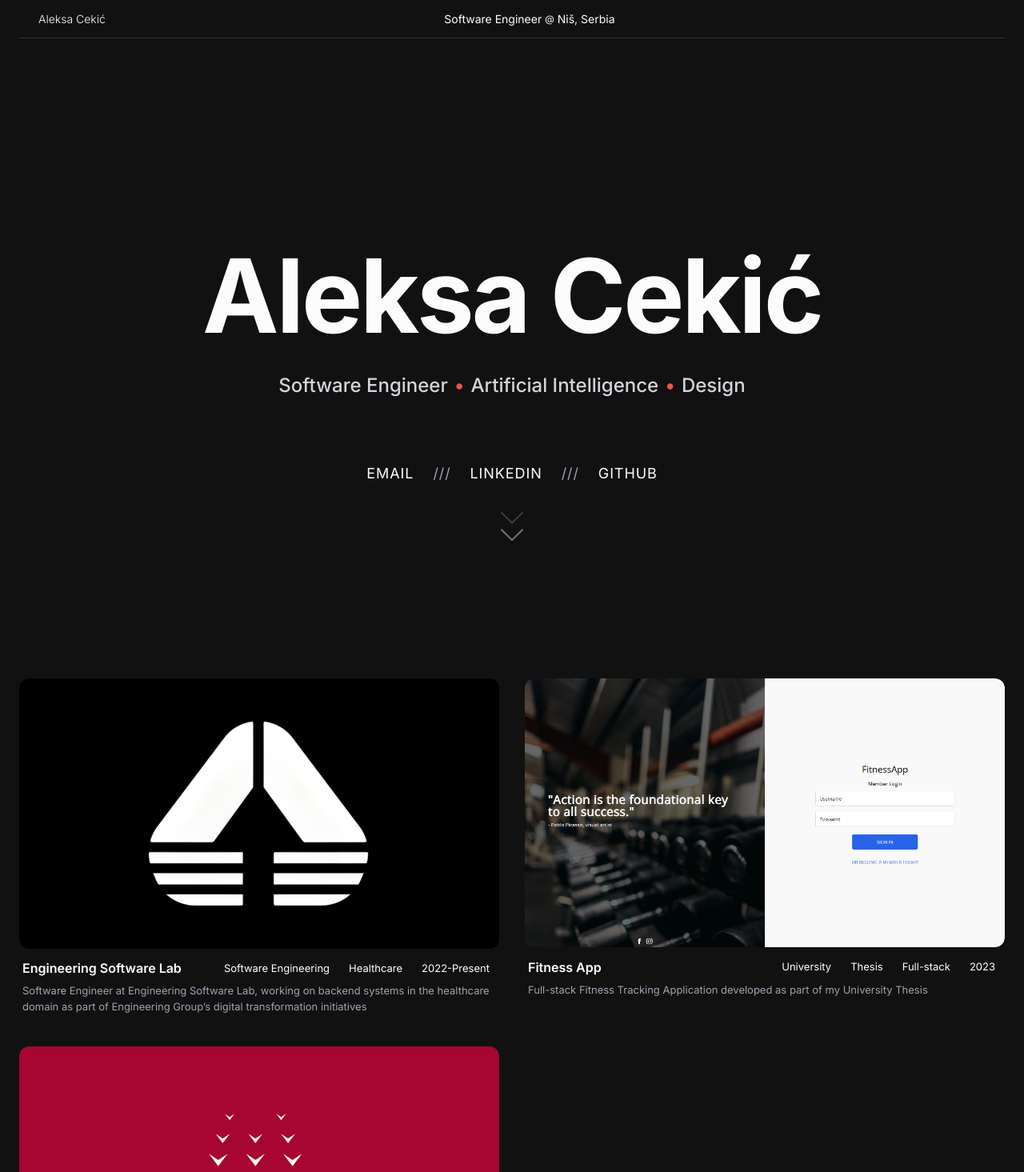
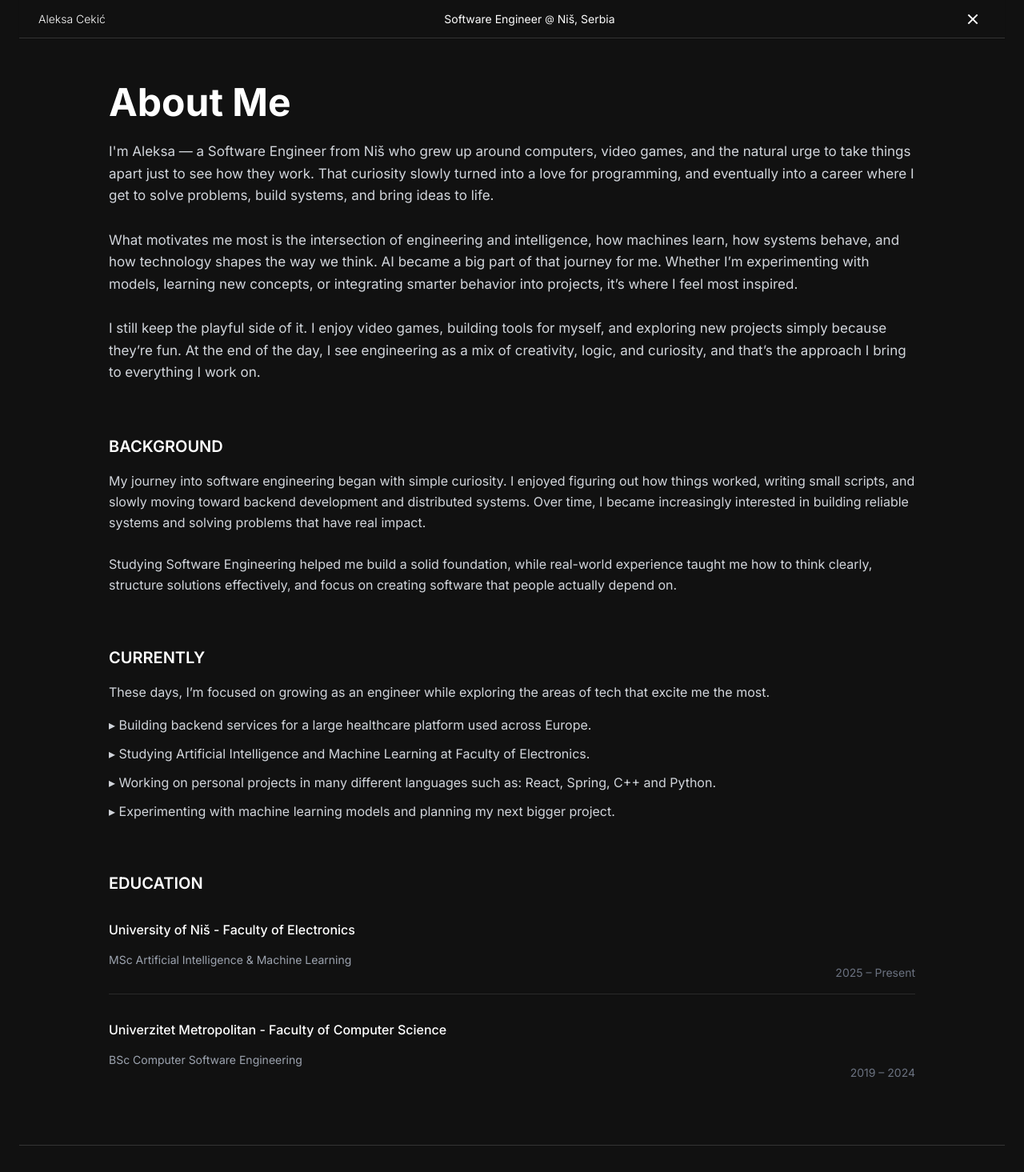
Before and after one commit to alxcek/portfolio, a React (Vite) app: page /about in a window 1280 px wide. Before the commit this address led to /. Shown: the top 1465 px of the page at 80% size. Built offline with nearby package versions, Linux system fonts and the light colour scheme.

Commit message:
feat: added AboutMe page

```diff
--- a/src/App.jsx
+++ b/src/App.jsx
@@ -9,6 +9,7 @@ import Home from "./pages/Home";
 import Esl from "./pages/Esl";
 import Met from "./pages/Met";
 import Fitness from "./pages/Fitness";
+import AboutMe from "./pages/AboutMe";
 
 const App = () => {
   return (
@@ -22,6 +23,7 @@ const App = () => {
             <Route path="/esl" element={<Esl />} />
             <Route path="/met" element={<Met />} />
             <Route path="/fitness" element={<Fitness />} />
+            <Route path="/about" element={<AboutMe />} />
             <Route path="*" element={<Navigate to="/" replace />} />
           </Routes>
           <Footer />
--- a/src/components/Header.jsx
+++ b/src/components/Header.jsx
@@ -5,10 +5,6 @@ const Header = () => {
   const location = useLocation();
   const navigate = useNavigate();
   const isHome = location.pathname === "/";
-
-  const scrollToTop = () => {
-    window.scrollTo({ top: 0, behavior: "smooth" });
-  };
 
   const goHome = () => {
     navigate("/");
@@ -18,7 +14,7 @@ const Header = () => {
     <nav className="sticky top-0 z-50 flex items-center justify-between bg-[#111] border-b border-white/15 px-6 py-2 text-sm shadow-sm h-12">
       <div
         className="flex-shrink-0 font-light text-md cursor-pointer hover:text-[#FF4D4D] transition-colors duration-300 ease-in-out"
-        onClick={scrollToTop}
+        onClick={() => navigate("/about")}
       >
         Aleksa Cekić
       </div>
--- a/src/components/Projects.jsx
+++ b/src/components/Projects.jsx
@@ -44,15 +44,18 @@ const Projects = () => {
       to={project.link}
       className="
       cursor-pointer group w-full select-none
-      transform transition duration-300
-      hover:-translate-y-2 hover:scale-[1.02]
+      transition duration-300
     "
     >
       <div className="relative w-full overflow-hidden rounded-xl">
         <img
           src={project.image}
           alt={project.title}
-          className="w-full h-auto rounded-xl transition duration-500 group-hover:brightness-90"
+          className="
+          w-full h-auto rounded-xl
+          transition duration-300
+          group-hover:brightness-75
+        "
         />
       </div>
 
@@ -65,7 +68,7 @@ const Projects = () => {
           {project.tags?.map((tag, i) => (
             <span
               key={i}
-              className="text-[13px] px-2 py-[3px] rounded-full text-white whitespace-nowrap" //bg-white/10 removed
+              className="text-[13px] px-2 py-[3px] rounded-full text-white whitespace-nowrap"
             >
               {tag}
             </span>
@@ -78,6 +81,7 @@ const Projects = () => {
       </p>
     </Link>
   );
+
 
   const getGridClasses = () => {
     switch (columns) {
--- /dev/null
+++ b/src/pages/AboutMe.jsx
@@ -0,0 +1,119 @@
+import React from "react";
+
+const AboutMe = () => {
+    return (
+        <div className="w-full">
+
+            {/* Image /*}
+      {/* <img
+        src="https://placehold.co/1920x1080"
+        alt="me"
+        className="w-full max-h-[60vh] sm:h-[60vh] object-cover object-center opacity-90"
+      /> */}
+
+            <div className="px-4 sm:px-8 md:px-12 lg:px-20 xl:px-28 mt-10 sm:mt-14">
+                <section className="mb-12 sm:mb-16">
+                    <h1 className="text-3xl sm:text-5xl font-bold text-white mb-6">
+                        About Me
+                    </h1>
+
+                    <p className="text-gray-300 leading-relaxed text-[16px] sm:text-[17px]">
+                        I'm Aleksa — a Software Engineer from Niš who grew up around computers,
+                        video games, and the natural urge to take things apart just to see how
+                        they work. That curiosity slowly turned into a love for programming, and
+                        eventually into a career where I get to solve problems, build systems,
+                        and bring ideas to life.
+                        <br /><br />
+                        What motivates me most is the intersection of engineering and
+                        intelligence,  how machines learn, how systems behave, and how
+                        technology shapes the way we think. AI became a big part of that
+                        journey for me. Whether I’m experimenting with models, learning new
+                        concepts, or integrating smarter behavior into projects, it’s where I
+                        feel most inspired.
+                        <br /><br />
+                        I still keep the playful side of it. I enjoy video games, building tools
+                        for myself, and exploring new projects simply because they’re fun. At
+                        the end of the day, I see engineering as a mix of creativity, logic, and
+                        curiosity, and that’s the approach I bring to everything I work on.
+                    </p>
+                </section>
+
+                <section className="mb-12 sm:mb-16">
+                    <h2 className="text-lg sm:text-xl font-semibold text-white mb-4">BACKGROUND</h2>
+
+                    <p className="text-gray-300 leading-relaxed">
+                        My journey into software engineering began with simple curiosity. I
+                        enjoyed figuring out how things worked, writing small scripts, and slowly
+                        moving toward backend development and distributed systems. Over time, I
+                        became increasingly interested in building reliable systems and solving
+                        problems that have real impact.
+                        <br /><br />
+                        Studying Software Engineering helped me build a solid foundation, while
+                        real-world experience taught me how to think clearly, structure solutions
+                        effectively, and focus on creating software that people actually depend
+                        on.
+                    </p>
+                </section>
+
+                <section className="mb-12 sm:mb-16">
+                    <h2 className="text-lg sm:text-xl font-semibold text-white mb-4">CURRENTLY</h2>
+
+                    <p className="text-gray-300 leading-relaxed mb-4">
+                        These days, I’m focused on growing as an engineer while exploring the
+                        areas of tech that excite me the most.
+                    </p>
+
+                    <ul className="space-y-3 text-gray-300">
+                        <li>▸ Building backend services for a large healthcare platform used across Europe.</li>
+                        <li>▸ Studying Artificial Intelligence and Machine Learning at Faculty of Electronics.</li>
+                        <li>▸ Working on personal projects in many different languages such as: React, Spring, C++ and Python.</li>
+                        <li>▸ Experimenting with machine learning models and planning my next bigger project.</li>
+                    </ul>
+                </section>
+
+                <section className="mb-20">
+                    <h2 className="text-lg sm:text-xl font-semibold text-white mb-4">EDUCATION</h2>
+
+                    <div className="space-y-4">
+                        <div className="flex justify-between">
+                            <div>
+                                <p className="font-medium text-white">
+                                    University of Niš - Faculty of Electronics
+                                </p>
+                                <p className="text-gray-400 text-sm">
+                                    MSc Artificial Intelligence & Machine Learning
+                                </p>
+                            </div>
+                            <div className="flex items-end">
+                                <span className="text-gray-500 text-sm whitespace-nowrap ml-6">
+                                    2025 – Present
+                                </span>
+                            </div>
+                        </div>
+
+                        <div className="border-t border-white/10"></div>
+
+                        <div className="flex justify-between">
+                            <div>
+                                <p className="font-medium text-white">
+                                    Univerzitet Metropolitan - Faculty of Computer Science
+                                </p>
+                                <p className="text-gray-400 text-sm">
+                                    BSc Computer Software Engineering
+                                </p>
+                            </div>
+                            <div className="flex items-end">
+                                <span className="text-gray-500 text-sm whitespace-nowrap ml-6">
+                                    2019 – 2024
+                                </span>
+                            </div>
+                        </div>
+                    </div>
+                </section>
+
+            </div>
+        </div>
+    );
+};
+
+export default AboutMe;
--- a/src/pages/Esl.jsx
+++ b/src/pages/Esl.jsx
@@ -3,16 +3,16 @@ import Button from "../components/Button"
 
 const Esl = () => {
   return (
-    <div className="text-white bg-[#111] min-h-screen flex flex-col items-center">
-      <div className="w-full px-6 mb-10 max-w-[1920px]">
+     <div className="text-white bg-[#111] min-h-screen flex flex-col items-center w-full">
+      <img
+        src="/assets/main_logos/eng-logo.png"
+        alt="Project 1"
+        className="w-full max-h-[60vh] sm:h-[60vh] object-cover object-center opacity-90"
+      />
+      <div className="w-full pt-9 px-6 mb-10 max-w-[1920px]">
         <main className="w-full">
           <div className="flex flex-col sm:flex-row justify-between gap-10">
             <div className="flex-1 text-left">
-              <img
-                src="/assets/main_logos/eng-logo.png"
-                alt="Project 1"
-                className="w-full mb-10 mt-10 rounded"
-              />
 
               <div className="mb-12 text-l mt-2">
                 <div className="mb-2 font-semibold text-base text-xl uppercase">Overview</div>
--- a/src/pages/Fitness.jsx
+++ b/src/pages/Fitness.jsx
@@ -4,15 +4,17 @@ import Button from "../components/Button"
 const Fitness = () => {
   return (
     <div className="text-white bg-[#111] min-h-screen flex flex-col items-center">
-      <div className="w-full px-6 mb-10 max-w-[1920px]">
+      <img
+        src="/assets/fitness_app/fitness_login.png"
+        alt="Project 1"
+        className="w-full max-h-[60vh] sm:h-[60vh] object-cover object-center opacity-90"
+      />
+
+      <div className="w-full pt-9 px-6 mb-10 max-w-[1920px]">
         <main className="w-full">
           <div className="flex flex-col sm:flex-row justify-between gap-10">
             <div className="flex-1 text-left">
-              <img
-                src="/assets/fitness_app/fitness_login.png"
-                alt="Fitness App"
-                className="w-full mb-10 mt-10 rounded"
-              />
+
               <div className="mb-12 text-l mt-2">
                 <div className="mb-2 text-base text-xl font-semibold uppercase">Overview</div>
                 <div className="border-b border-white/15 mb-5"></div>
--- a/src/pages/Met.jsx
+++ b/src/pages/Met.jsx
@@ -4,15 +4,15 @@ import Button from "../components/Button";
 const Met = () => {
   return (
     <div className="text-white bg-[#111] min-h-screen flex flex-col items-center">
-      <div className="w-full px-6 mb-10 max-w-[1920px]">
+      <img
+        src="/assets/main_logos/uni-logo.png"
+        alt="Project 1"
+        className="w-full max-h-[60vh] sm:h-[60vh] object-cover object-center opacity-90"
+      />
+      <div className="w-full pt-9 px-6 mb-10 max-w-[1920px]">
         <main className="w-full">
           <div className="flex flex-col sm:flex-row justify-between gap-10">
             <div className="flex-1 text-left">
-              <img
-                src="/assets/main_logos/uni-logo.png"
-                alt="Met Project"
-                className="w-full mb-10 mt-10 rounded"
-              />
 
               <div className="mb-12 text-l mt-2">
                 <div className="mb-2 text-base text-xl font-semibold uppercase">Overview</div>
```
